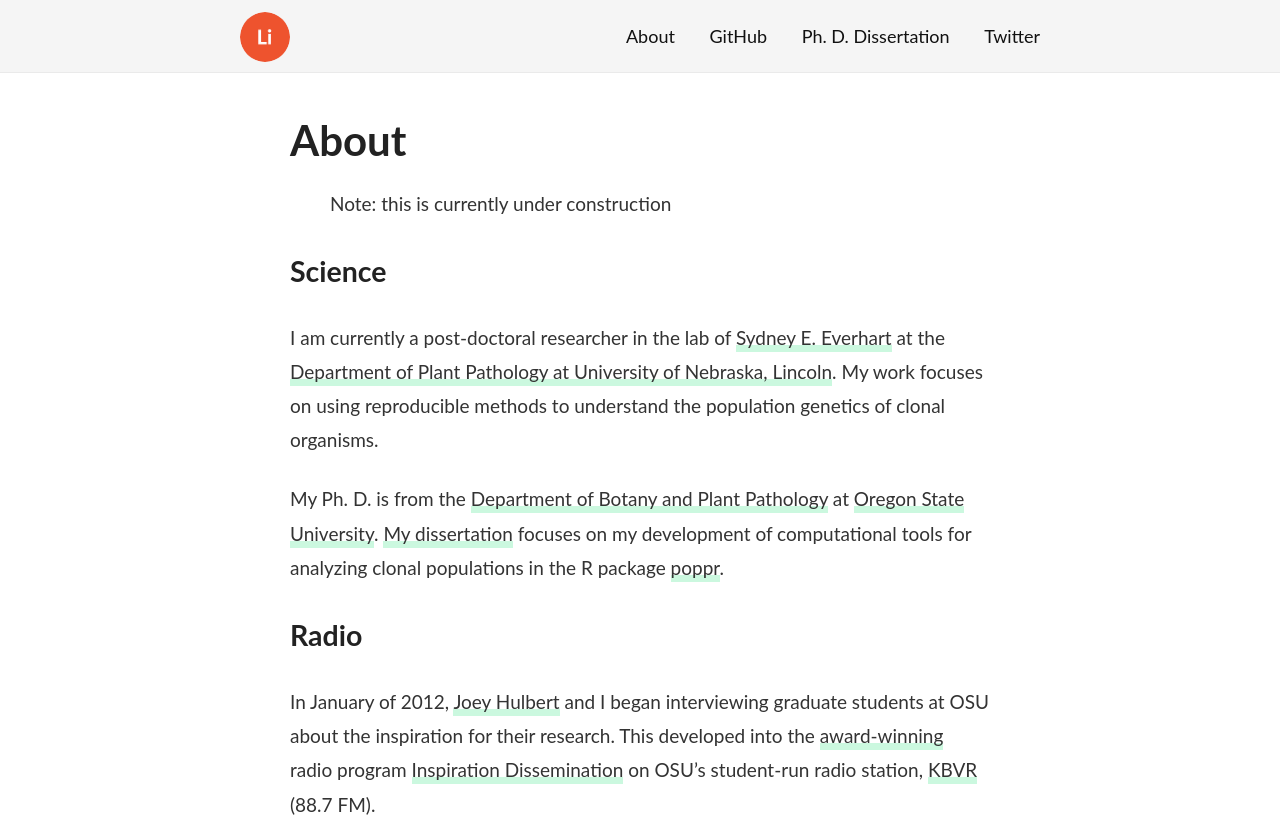
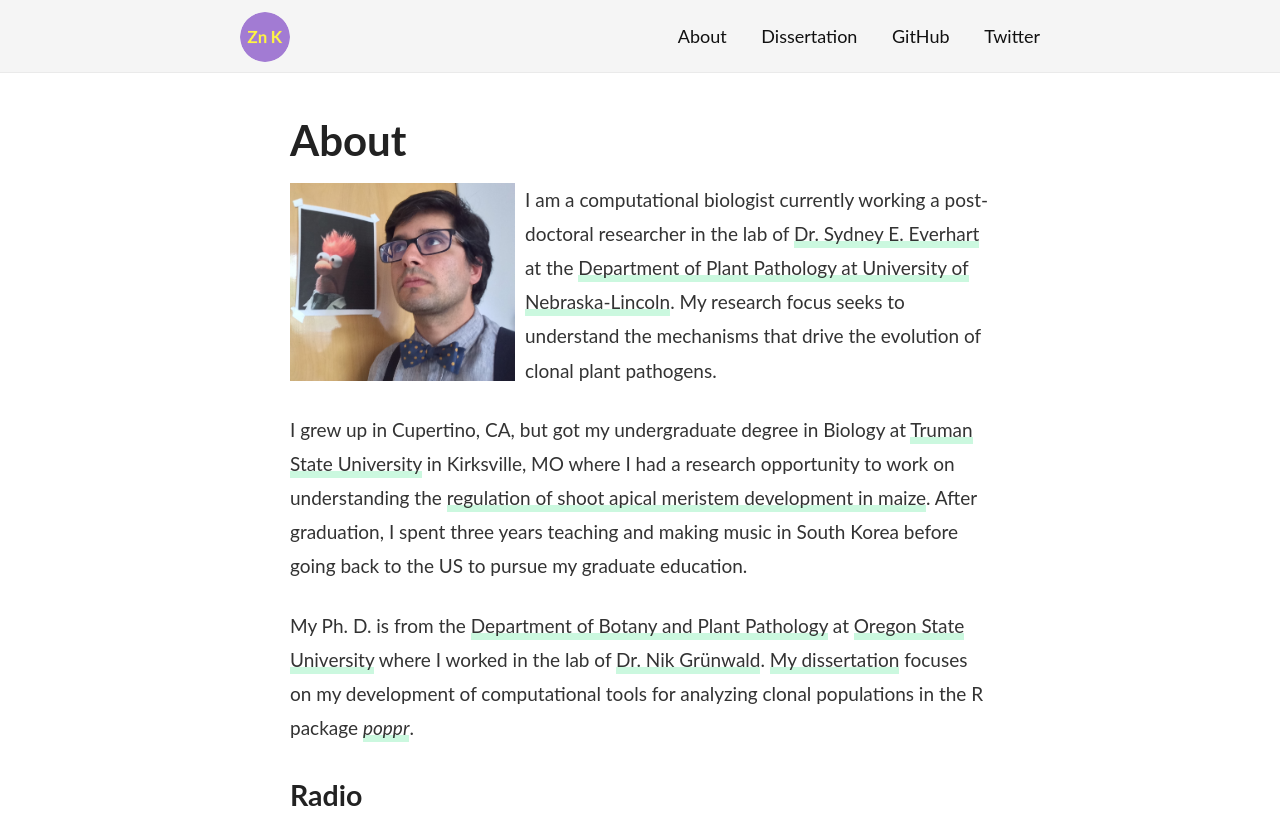
Before and after one commit to zkamvar/zkamvar.github.io, a plain HTML site: page about/index.html in a window 1280 px wide. Shown: the top 825 px of the page. Drawn offline with Linux system fonts and the light colour scheme.

Commit message:
update site

```diff
--- a/about/index.html
+++ b/about/index.html
@@ -30,7 +30,7 @@
       <header class="header">
         <nav class="nav">
   <a href="/" class="nav-logo">
-    <img src="/images/logo.png"
+    <img src="/images/znk.png"
          width="50"
          height="50"
          alt="Logo">
@@ -40,9 +40,9 @@
 
     <li><a href="/about/">About</a></li>
 
+    <li><a href="https://zkamvar.github.io/dissertation">Dissertation</a></li>
+
     <li><a href="https://github.com/zkamvar">GitHub</a></li>
-
-    <li><a href="https://zkamvar.github.io/dissertation">Ph. D. Dissertation</a></li>
 
     <li><a href="https://twitter.com/zkamvar">Twitter</a></li>
 
@@ -64,18 +64,11 @@
     <div class="article-content">
 
 
-<blockquote>
-<p>Note: this is currently under construction</p>
-</blockquote>
+<p><img src="/images/meep.jpg" width=225 align="left" style="margin:0px 10px 0px 0px"> I am a computational biologist currently working a post-doctoral researcher in the lab of <a href="http://plantpathology.unl.edu/sydney-everhart">Dr. Sydney E. Everhart</a> at the <a href="http://plantpathology.unl.edu/">Department of Plant Pathology at University of Nebraska-Lincoln</a>. My research focus seeks to understand the mechanisms that drive the evolution of clonal plant pathogens.</p>
 
-<h2 id="science">Science</h2>
+<p>I grew up in Cupertino, CA, but got my undergraduate degree in Biology at <a href="http://www.truman.edu/">Truman State University</a> in Kirksville, MO where I had a research opportunity to work on understanding the <a href="https://doi.org/10.1534/genetics.106.066472">regulation of shoot apical meristem development in maize</a>. After graduation, I spent three years teaching and making music in South Korea before going back to the US to pursue my graduate education.</p>
 
-<p>I am currently a post-doctoral researcher in the lab of <a href="http://plantpathology.unl.edu/sydney-everhart">Sydney E. Everhart</a> at the <a href="http://plantpathology.unl.edu/">Department of Plant Pathology at University of Nebraska, Lincoln</a>. My work focuses on using reproducible methods to understand the population genetics of clonal organisms.</p>
-
-<p>My Ph. D. is from the <a href="http://bpp.oregonstate.edu/">Department of Botany and Plant
-Pathology</a> at <a href="http://oregonstate.edu/">Oregon State University</a>. <a href="https://zkamvar.github.io/dissertation">My dissertation</a>
-focuses on my development of computational tools for analyzing clonal
-populations in the R package <a href="https://github.com/grunwaldlab/poppr#readme">poppr</a>.</p>
+<p>My Ph. D. is from the <a href="http://bpp.oregonstate.edu/">Department of Botany and Plant Pathology</a> at <a href="http://oregonstate.edu/">Oregon State University</a> where I worked in the lab of <a href="http://grunwaldlab.cgrb.oregonstate.edu">Dr. Nik Grünwald</a>. <a href="https://zkamvar.github.io/dissertation">My dissertation</a> focuses on my development of computational tools for analyzing clonal populations in the R package <a href="https://github.com/grunwaldlab/poppr#readme"><em>poppr</em></a>.</p>
 
 <h2 id="radio">Radio</h2>
 
```
Also changed, not shown: 2016/02/10/recreating-figure-3/index.html (+3 -3 lines), 2016/12/29/20-000-downloads-under-the-c-ran/index.html (+3 -3 lines), categories/example/index.html (+3 -3 lines), categories/grad-school/index.html (+3 -3 lines), categories/r/index.html (+3 -3 lines), index.html (+3 -3 lines), index.xml (+10 -11 lines), post/index.html (+3 -3 lines), sitemap.xml (+3 -4 lines), tags/cran/index.html (+3 -3 lines), tags/cranlogs/index.html (+3 -3 lines), tags/ggplot2/index.html (+3 -3 lines), tags/multilocus-genotype/index.html (+3 -3 lines), tags/poppr/index.html (+3 -3 lines), 3 more files.
